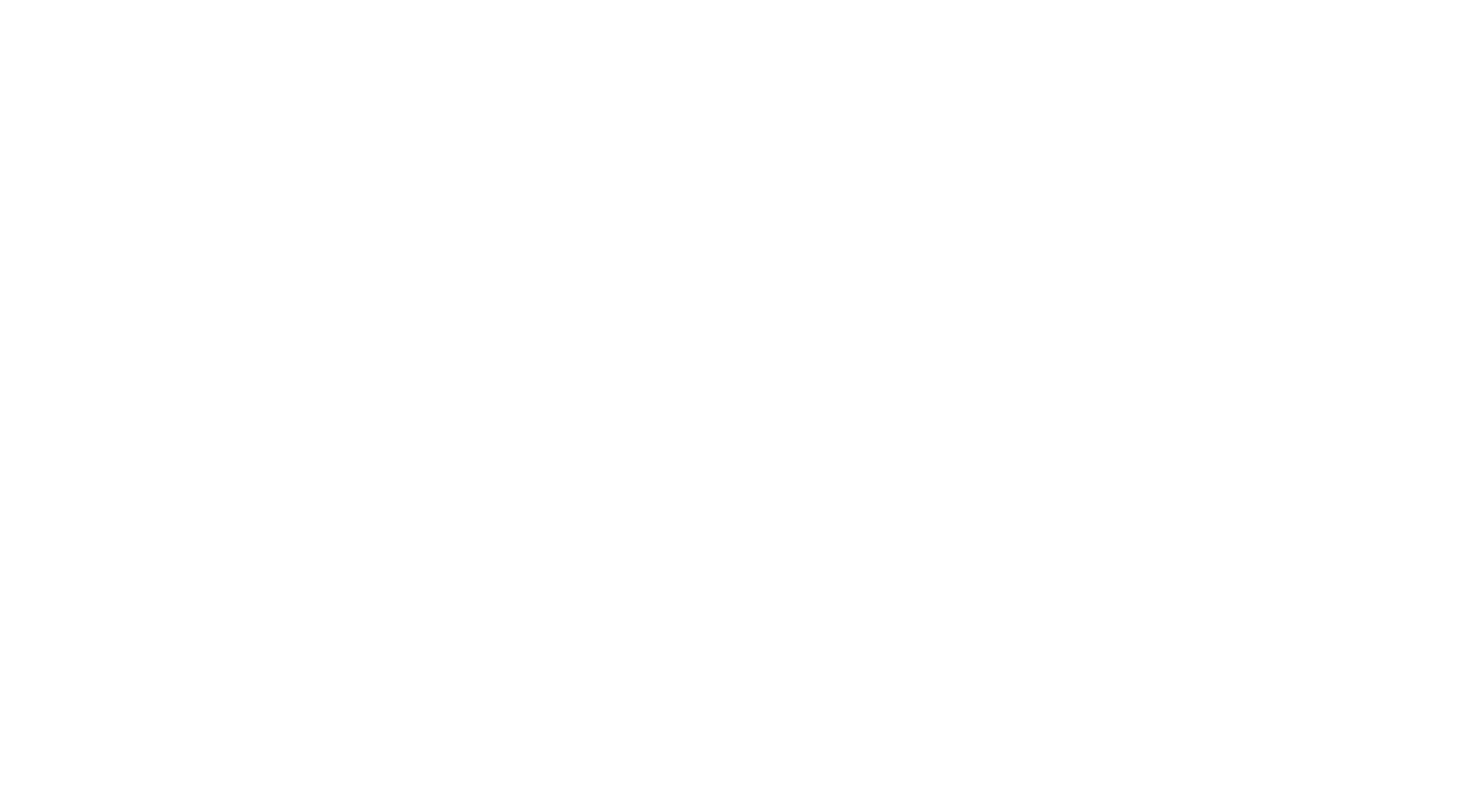
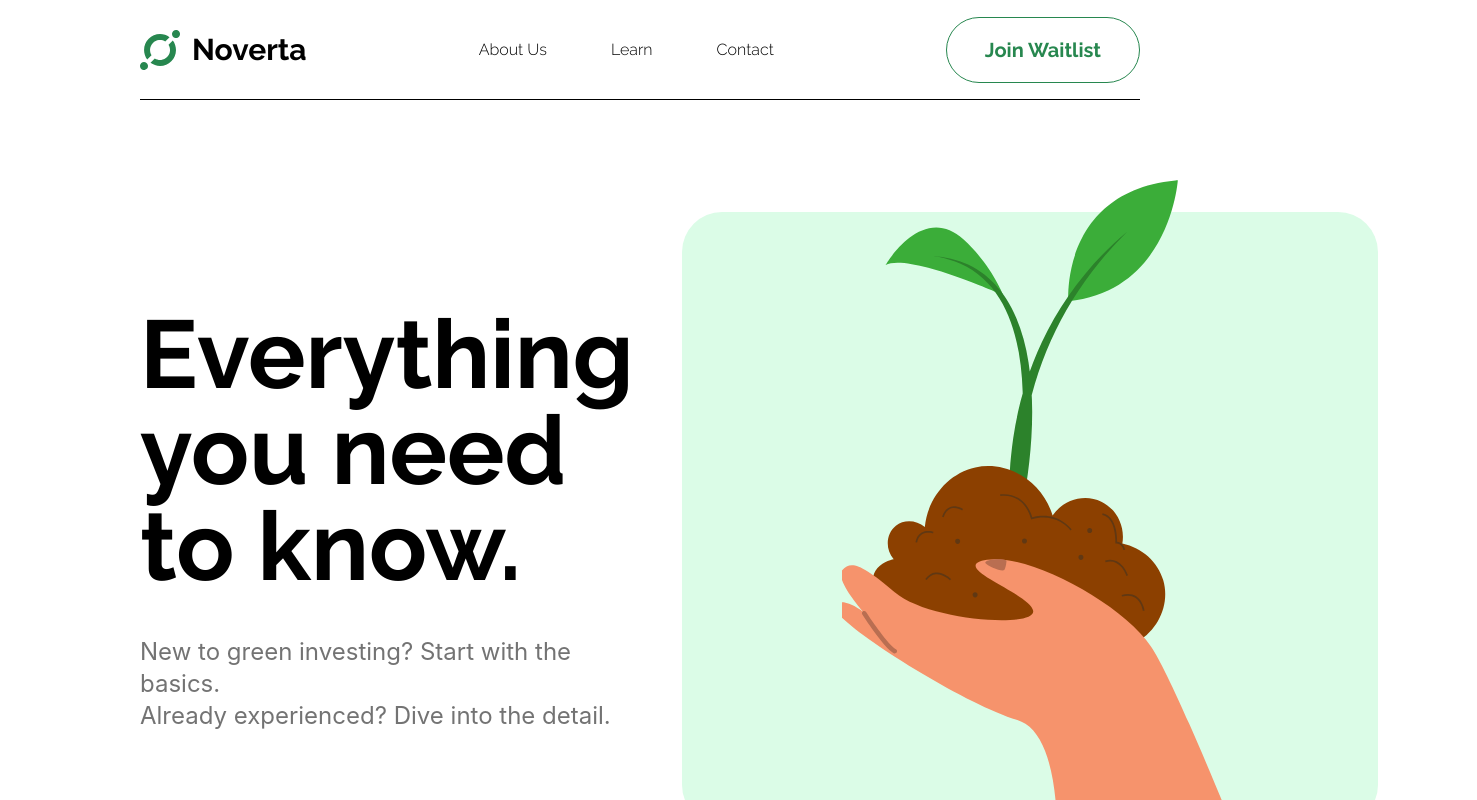
Before and after one commit to GPapagiannopoulos/enterpreneurial_journey, a React (Vite) app in the folder frontend/: page /learn in a window 1280 px wide. Before the commit this address had no page. Shown: the top 800 px of the page, 1477 px wide, since content can reach past the window. Built offline with nearby package versions, Linux system fonts and the light colour scheme.

Commit message:
feat: add learn page hero

```diff
--- a/frontend/src/App.tsx
+++ b/frontend/src/App.tsx
@@ -5,6 +5,7 @@ import ForDevelopers from "./pages/ForDevelopers.tsx";
 import UpdateMe from "./pages/UpdateMe.tsx";
 import UnderConstruction from "./pages/UnderConstruction.tsx";
 import AboutUs from "./pages/AboutUs.tsx";
+import Learn from "./pages/Learn.tsx";
 
 export default function App() {
   return (
@@ -12,6 +13,7 @@ export default function App() {
       <Routes>
         <Route path="/" element={<Home />} />
         <Route path="/aboutus" element={<AboutUs />} />
+        <Route path="/learn" element={<Learn />} />
         <Route path="/explore" element={<Explore />} />
         <Route path="/fordevelopers" element={<ForDevelopers />} />
         <Route path="/updateme" element={<UpdateMe />} />
--- a/frontend/src/components/Footer.tsx
+++ b/frontend/src/components/Footer.tsx
@@ -23,7 +23,7 @@ export default function Footer() {
           <a href="/soon">Instagram</a>
         </div>
       </div>
-      <div className="flex justify-center pb-18">
+      <div className="flex justify-center gap-2 pb-18">
         <Link to="/soon">Privacy Policy</Link>|
         <Link to="/soon">Terms & Conditions</Link>|
         <Link to="/soon">Cookies Policy</Link>
--- a/frontend/src/components/Navbar.tsx
+++ b/frontend/src/components/Navbar.tsx
@@ -28,7 +28,7 @@ export default function Navbar() {
           />
           <Button
             label="Learn"
-            onClick={() => navigate("/aboutus")}
+            onClick={() => navigate("/learn")}
             variant="secondary"
           />
           <Button
--- /dev/null
+++ b/frontend/src/components/icons/learn_hero_icon.tsx
@@ -0,0 +1,89 @@
+export default function LearnHeroIcon({ className }: { className?: string }) {
+  return (
+    <svg
+      className={className}
+      width="635"
+      height="850"
+      viewBox="0 0 635 850"
+      fill="none"
+      xmlns="http://www.w3.org/2000/svg"
+    >
+      <path
+        d="M161.255 237.201C161.255 237.201 67.0867 194.738 43.5899 207.032C43.5899 207.032 80.1994 143.987 121.631 181.566C149.234 206.601 161.255 237.201 161.255 237.201Z"
+        fill="#3BAD39"
+      />
+      <path
+        d="M333.4 122.397C334.207 122.318 335.021 122.244 335.842 122.176C335.842 122.176 328.238 232.781 226.306 243.324C226.306 243.324 218.471 133.56 333.4 122.397Z"
+        fill="#3BAD39"
+      />
+      <path
+        d="M285.18 173.638C249.089 203.598 219.65 242.015 199.692 284.555C185.599 314.63 176.116 346.82 171.271 379.698C170.444 385.314 169.721 391.36 169.152 397.018C165.673 427.083 168.305 461.607 170.359 491.855C172.15 484.038 179.193 455.286 180.505 448.148C194.669 376.559 204.464 243.97 126.088 206.539C115.18 201.427 103.229 198.682 91.2437 197.883C92.8134 198.161 94.3858 198.399 95.9442 198.733C103.705 200.249 111.332 202.566 118.532 205.822C166.902 227.301 179.097 285.405 180.641 333.401C181.797 372.742 177.306 412.196 169.305 450.693L168.798 452.982L168.279 455.22L178.593 456.119C176.538 423.853 178.55 391.298 184.713 359.556C198.681 287.816 233.29 224.947 285.18 173.644V173.638Z"
+        fill="#2C822B"
+      />
+      <path
+        d="M295.768 583.545C317.559 570.435 327.818 544.98 321.268 522.345C315.918 503.86 300.06 489.688 280.354 485.438C283.349 468.072 274.569 450.928 259.337 443.657C242.552 435.645 221.56 441.357 210.615 457.541C200.066 422.662 165.27 402.373 133.296 409.417C106.558 415.307 85.6987 439.45 82.8427 469.072C74.1302 461.745 61.8335 461.473 53.8803 467.701C44.3745 475.144 42.6349 490.643 51.6959 501.194C48.2477 501.914 38.467 504.43 33.4803 512.873C27.8704 522.376 31.7888 533.545 33.4803 538.373C44.1762 568.877 105.713 587.758 140.58 596.658L281.196 619.973L295.768 583.545Z"
+        fill="#8C4000"
+      />
+      <path
+        d="M175.323 662.059C178.215 662.955 180.913 664.238 183.423 665.873C223.639 691.996 216.196 807.404 211.958 850H423.355C410.379 817.145 376.285 731.618 347.227 665.873C331.694 630.734 317.601 601.247 308.94 588.475C279.799 545.487 186.54 495.216 145.012 501.775C103.483 508.331 188.5 535.287 191.164 552.775C193.827 570.259 86.4749 563.122 52.7214 534.27C18.9708 505.416 8.77078 502.866 0.389771 511.975C-7.98837 521.081 21.1553 553.866 21.1553 553.866C21.1553 553.866 -0.70105 536.744 -7.26022 548.403C-13.8166 560.059 115.293 643.481 175.323 662.059Z"
+        fill="#F6936C"
+      />
+      <path
+        d="M228.321 472.385L229.706 471.399C229.564 471.2 226.176 466.488 219.498 462.649C213.468 459.181 203.552 455.846 190.286 459.365C189.742 457.357 188.099 452.234 184.373 447.27C180.035 441.484 171.966 434.894 158.162 436.347L158.34 438.039C168.764 436.942 177.054 440.374 182.979 448.245C187.441 454.172 188.827 460.53 188.838 460.595L189.028 461.485L189.903 461.235C200.409 458.249 210.06 459.21 218.585 464.089C224.963 467.738 228.287 472.339 228.321 472.387V472.385Z"
+        fill="#603813"
+      />
+      <path
+        d="M101.682 459.23C103.226 454.594 105.628 451.67 108.816 450.54C114.137 448.653 120.03 452.353 120.087 452.39L121.005 450.959C120.736 450.786 114.369 446.777 108.258 448.933C104.543 450.245 101.789 453.529 100.067 458.691L101.679 459.23H101.682Z"
+        fill="#603813"
+      />
+      <path
+        d="M75.1193 484.605C75.8163 480.63 77.4965 477.816 80.1145 476.241C84.7555 473.45 90.918 475.411 90.9775 475.43L91.5073 473.815C91.2268 473.722 84.5657 471.591 79.2475 474.779C76.1818 476.618 74.2268 479.825 73.442 484.313L75.1165 484.605H75.1193Z"
+        fill="#603813"
+      />
+      <path
+        d="M284.375 517.882L285.984 517.338C285.916 517.134 284.259 512.309 280.649 508.045C275.767 502.276 269.693 500.392 263.08 502.596L263.618 504.209C269.588 502.22 274.872 503.869 279.326 509.107C282.737 513.122 284.361 517.834 284.375 517.879V517.882Z"
+        fill="#603813"
+      />
+      <path
+        d="M281.459 492.028L283.125 491.685C283.111 491.609 281.559 484.432 275.133 483.831C275.152 481.842 275.059 476.652 273.778 471.175C271.614 461.913 267.052 456.393 260.586 455.209L260.28 456.881C274.325 459.45 273.424 484.353 273.413 484.605L273.376 485.492H274.263C280.023 485.492 281.403 491.762 281.457 492.028H281.459Z"
+        fill="#603813"
+      />
+      <path
+        d="M300.845 552.874L302.531 552.65C302.477 552.254 301.154 542.872 294.212 538.325C290.277 535.747 285.358 535.273 279.598 536.92L280.065 538.554C285.33 537.05 289.778 537.452 293.283 539.747C299.581 543.873 300.836 552.786 300.848 552.877L300.845 552.874Z"
+        fill="#603813"
+      />
+      <path
+        d="M107.932 522.223L109.122 521.01C108.822 520.716 101.665 513.794 93.6521 514.502C89.6202 514.859 86.1182 517.086 83.2452 521.124L84.6308 522.11C87.2006 518.5 90.2832 516.511 93.7937 516.197C101.022 515.551 107.864 522.158 107.932 522.223Z"
+        fill="#603813"
+      />
+      <path
+        d="M238.939 496.845C242.22 496.845 242.226 501.945 238.939 501.945C235.653 501.945 235.653 496.845 238.939 496.845Z"
+        fill="#603813"
+      />
+      <path
+        d="M247.683 469.889C250.964 469.889 250.97 474.989 247.683 474.989C244.396 474.989 244.396 469.889 247.683 469.889Z"
+        fill="#603813"
+      />
+      <path
+        d="M182.477 480.451C185.758 480.451 185.764 485.551 182.477 485.551C179.19 485.551 179.19 480.451 182.477 480.451Z"
+        fill="#603813"
+      />
+      <path
+        d="M115.63 480.817C118.911 480.817 118.917 485.917 115.63 485.917C112.344 485.917 112.344 480.817 115.63 480.817Z"
+        fill="#603813"
+      />
+      <path
+        d="M133.115 534.367C136.396 534.367 136.401 539.467 133.115 539.467C129.828 539.467 129.828 534.367 133.115 534.367Z"
+        fill="#603813"
+      />
+      <path
+        d="M52.7896 595.465C53.5773 595.465 54.3423 595.054 54.7588 594.323C55.3793 593.235 55.0025 591.852 53.9145 591.229C46.4657 586.973 29.8624 562.904 24.0937 553.988C23.4137 552.936 22.0112 552.636 20.96 553.316C19.9088 553.996 19.6085 555.399 20.2885 556.45C21.1611 557.796 41.7396 589.489 51.6676 595.164C52.0218 595.368 52.41 595.465 52.7896 595.465Z"
+        fill="#B96E51"
+      />
+      <path
+        d="M164.537 502.545C164.537 502.545 164.021 509.839 162.199 512.026C160.377 514.213 145.199 508.382 143.377 505.104C141.555 501.826 159.709 499.987 164.537 502.545Z"
+        fill="#B96E51"
+      />
+    </svg>
+  );
+}
--- /dev/null
+++ b/frontend/src/pages/Learn.tsx
@@ -0,0 +1,13 @@
+import Footer from "../components/Footer";
+import Navbar from "../components/Navbar";
+import Hero from "../sections/Learn/Hero";
+
+export default function Learn() {
+  return (
+    <div className="min-h-screen px-35">
+      <Navbar />
+      <Hero />
+      <Footer />
+    </div>
+  );
+}
--- /dev/null
+++ b/frontend/src/sections/Learn/Hero.tsx
@@ -0,0 +1,23 @@
+import LearnHeroIcon from "../../components/icons/learn_hero_icon";
+
+export default function Hero() {
+  return (
+    <section className="pt-28 pb-20.5 border-b">
+      <div className="flex justify-between gap-12">
+        <div className="flex flex-col gap-10.5 justify-center">
+          <h2 className="text-8xl font-bold font-raleway">
+            Everything you need to know.
+          </h2>
+          <p className="text-neutral-500 text-2xl font-inter">
+            New to green investing? Start with the basics. <br />
+            Already experienced? Dive into the detail.
+          </p>
+        </div>
+        <div className="w-174 h-153.25 relative shrink-0">
+          <div className="w-full h-full bg-green-100 rounded-[40px] absolute inset-0" />
+          <LearnHeroIcon className="absolute -top-38.5 left-40" />
+        </div>
+      </div>
+    </section>
+  );
+}
```
Also changed, not shown: frontend/src/assets/icons/learn_hero_icon.svg (added).
